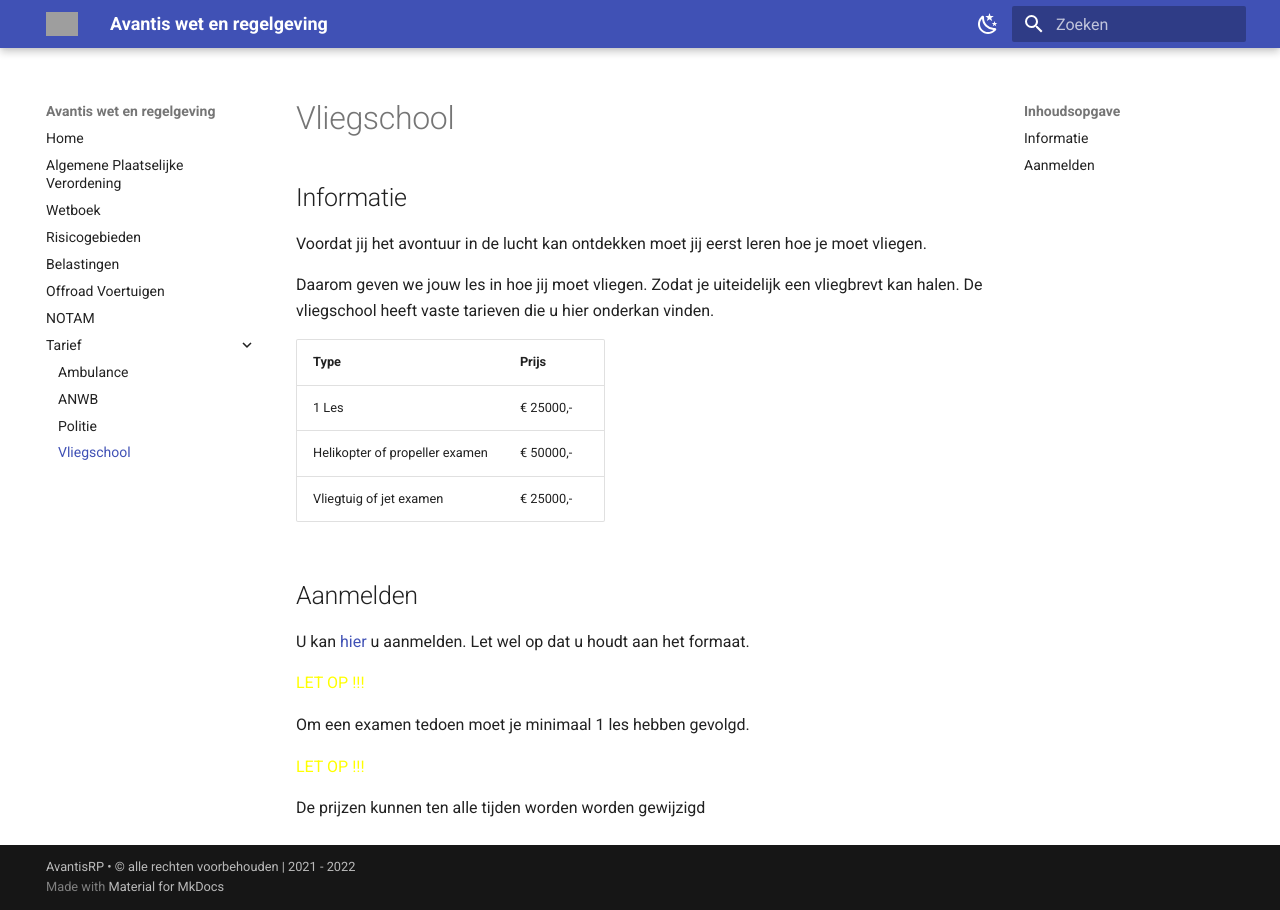
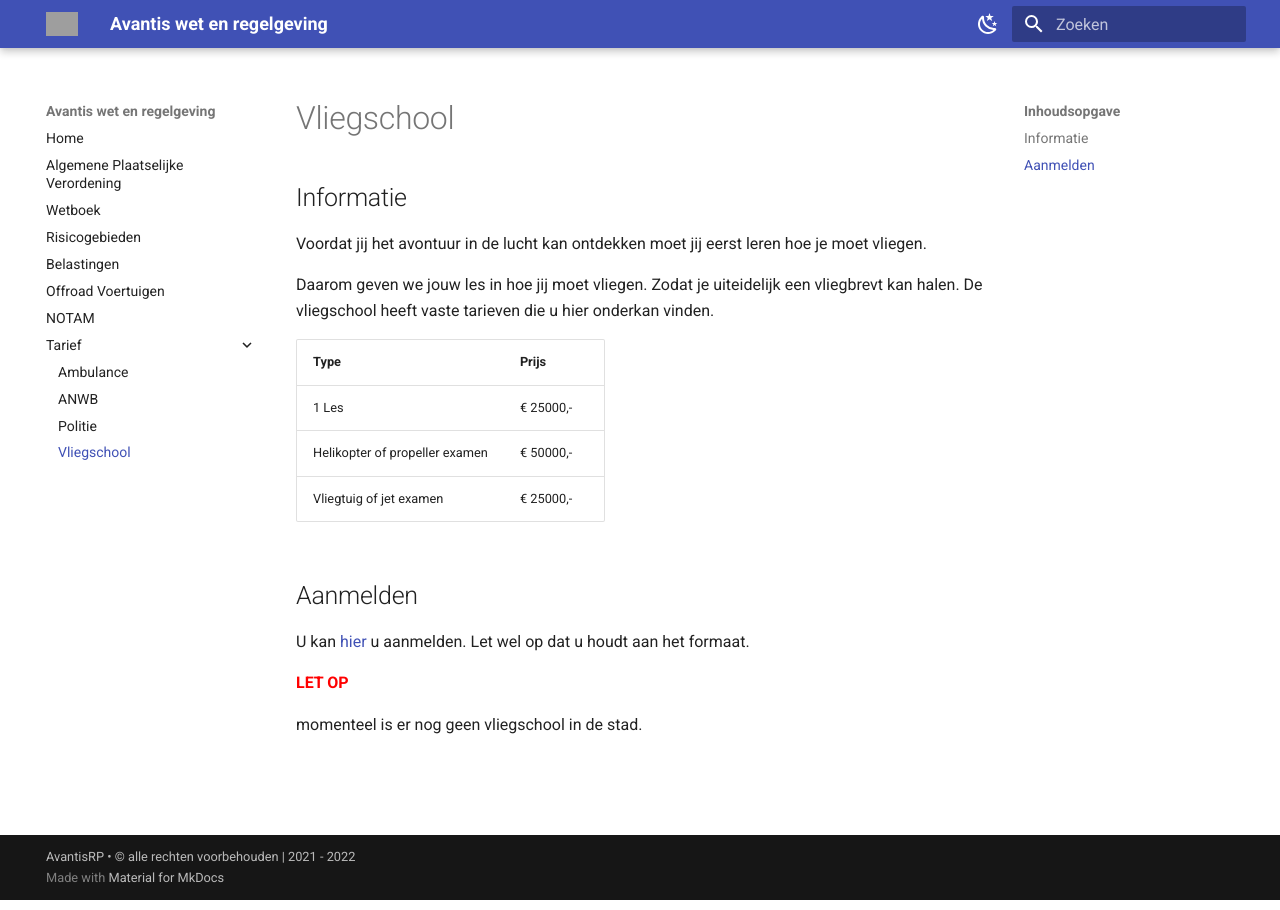
Before and after one commit to soireemb/wetboek, an MkDocs documentation site: the page built from docs/Tarief/vliegschool.md, in a window 1280 px wide. Built offline with MkDocs 1.6.1 and Material for MkDocs 9.7.7, drawn with Linux system fonts in a browser that asks for light colours; grey boxes are pictures that could not be loaded.

Commit message:
Verbetering

```diff
--- a/docs/Tarief/vliegschool.md
+++ b/docs/Tarief/vliegschool.md
@@ -13,13 +13,9 @@
 |Vliegtuig of jet examen | € 25000,- |
 
 ## Aanmelden
-U kan [hier](https://discord.gg/ccuBFCRwFW) u aanmelden. Let wel op dat u houdt aan het formaat.
-
-<span style="color: yellow"> LET OP !!! </span>
-
-Om een examen tedoen moet je minimaal 1 les hebben gevolgd.
+U kan [hier]() u aanmelden. Let wel op dat u houdt aan het formaat.
 
 
-<span style="color: yellow"> LET OP !!! </span>
+<span style="color: red"> **LET OP**  </span>
 
-De prijzen kunnen ten alle tijden worden worden gewijzigd
+momenteel is er nog geen vliegschool in de stad.
```
Also changed, not shown: docs/Tarief/ambulance.md (+2 -2 lines), docs/index.md (+4 -4 lines), docs/Tarief/politie.md (line endings or trailing spaces).
